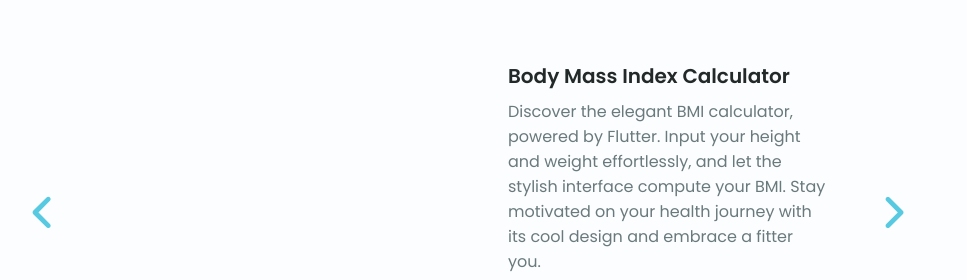
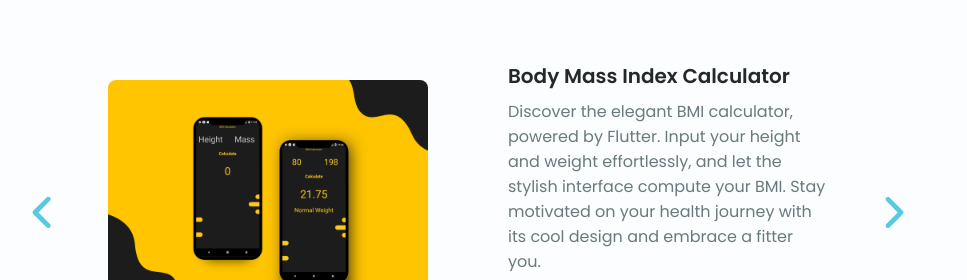
Before and after one commit to Dpravardhana/Dpravardhana.github.io, a plain HTML site: page index.html in a window 1280 px wide. Shown: the part 3644-3924 px from the top of the page, without its empty margins (172-1139 px from the left). Drawn offline with nearby package versions, Linux system fonts and the light colour scheme.

Commit message:
Update index.html

```diff
--- a/index.html
+++ b/index.html
@@ -592,7 +592,7 @@
             <!--==================== PORTFOLIO 3 ====================-->
 
             <div class="portfolio__content grid swiper-slide">
-                <img src="./packages/images/portfolio3.png" alt="" class="portfolio__img" >
+                <img src="./packages/images/portfolio3.jpg" alt="" class="portfolio__img" >
 
                 <div class="portfolio_">
                     <h3 class="portfolio__title">Body Mass Index Calculator</h3>
```
